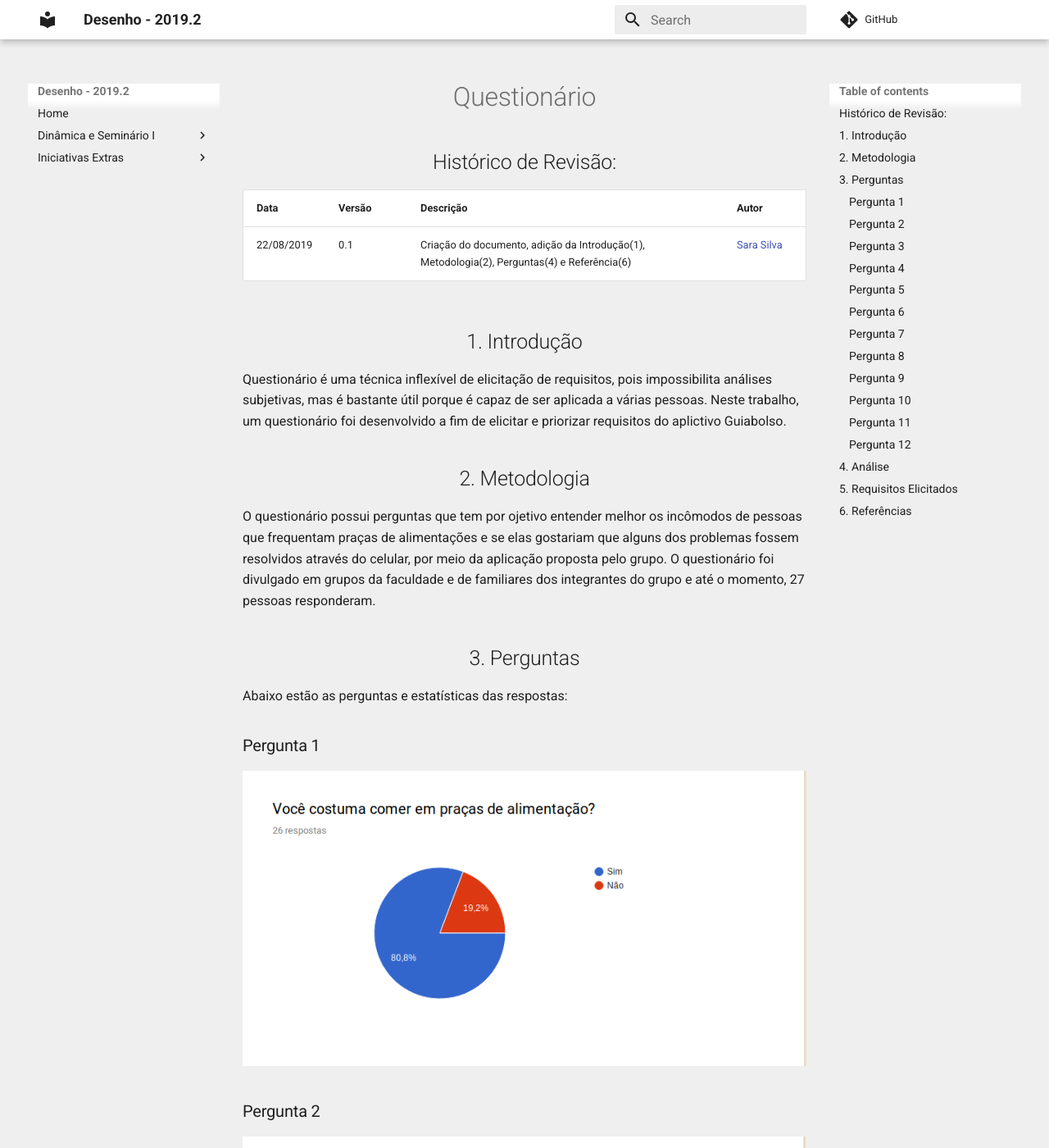
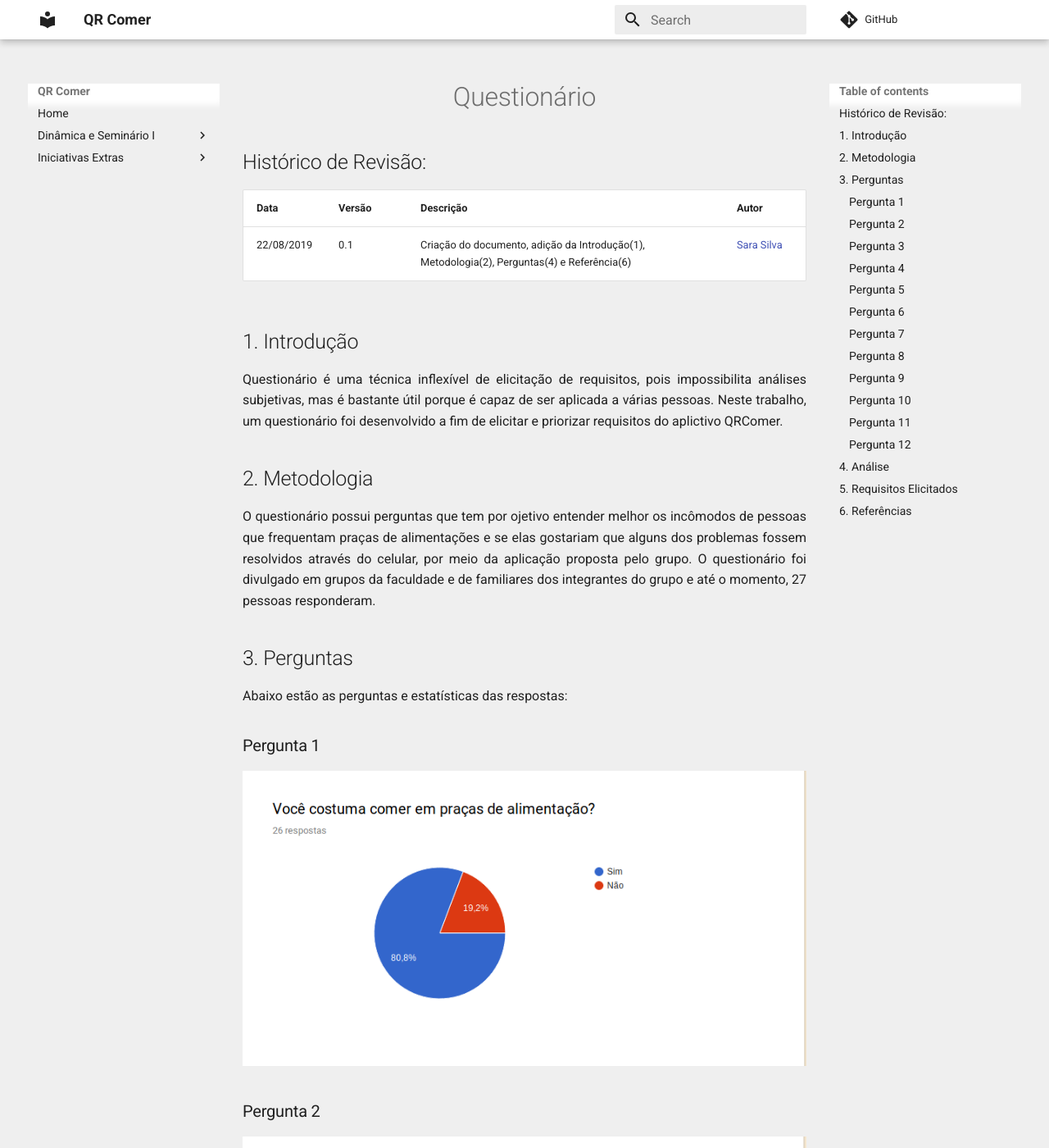
Before and after one commit to fga-desenho-2019-2/Wiki, an MkDocs documentation site: the page built from docs/seminario1/questionario.md, in a window 1280 px wide and 1400 px high. Shown: the whole window at 82% size. Built offline with MkDocs 1.6.1 and Material for MkDocs 9.7.7, drawn with Linux system fonts in a browser that asks for light colours; comment, search, counter and statistics services are not loaded; old or Windows-style settings are respelled for this version of MkDocs; some of the changed text lies outside the part shown.

Commit message:
Inserindo NFR e fazendo ajuste de texto e alinhamento

```diff
--- a/docs/css/extra.css
+++ b/docs/css/extra.css
@@ -1,3 +1,7 @@
 .md-typeset__table {
     width: 100%;
 }
+
+p, h2 {
+    text-align: justify
+}
--- a/docs/seminario1/questionario.md
+++ b/docs/seminario1/questionario.md
@@ -8,7 +8,7 @@
 
 ## 1. Introdução
 
-Questionário é uma técnica inflexível de elicitação de requisitos, pois impossibilita análises subjetivas, mas é bastante útil porque é capaz de ser aplicada a várias pessoas. Neste trabalho, um questionário foi desenvolvido a fim de elicitar e priorizar requisitos do aplictivo Guiabolso.
+Questionário é uma técnica inflexível de elicitação de requisitos, pois impossibilita análises subjetivas, mas é bastante útil porque é capaz de ser aplicada a várias pessoas. Neste trabalho, um questionário foi desenvolvido a fim de elicitar e priorizar requisitos do aplictivo QRComer.
 
 ## 2. Metodologia
 
--- a/mkdocs.yml
+++ b/mkdocs.yml
@@ -1,10 +1,10 @@
 
 
-site_name: Desenho - 2019.2
-site_description: Repositório da disciplina de Desenho - 2019.2
+site_name: QR Comer
+site_description: Repositório da disciplina de QR Comer
 repo_url: https://github.com/fga-desenho-2019-2/Wiki
 site_dir: site
-copyright: Copyright &copy; 2019, <a href="https://github.com/fga-desenho-2019-2/Wiki/">Desenho - 2019.2</a>.
+copyright: Copyright &copy; 2019, <a href="https://github.com/fga-desenho-2019-2/Wiki/">QR Comer</a>.
 dev_addr: ‘0.0.0.0:8000
 theme:
   name: 'material'
```
Also changed, not shown: docs/seminario1/NFR.md (added, +22 -0 lines), docs/seminario1/design_sprint.md (+2 -0 lines), docs/images/nfr_geral.png (added).
